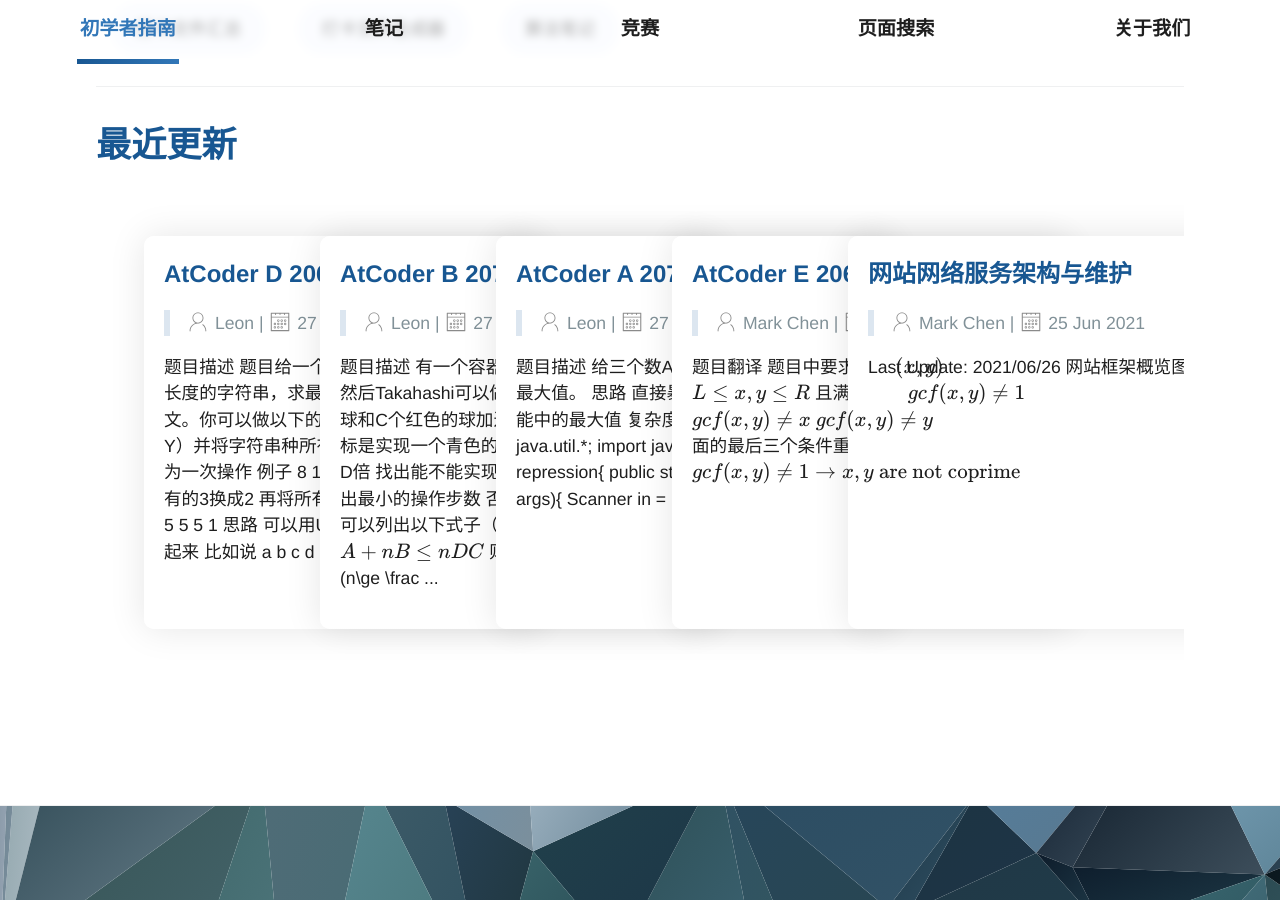
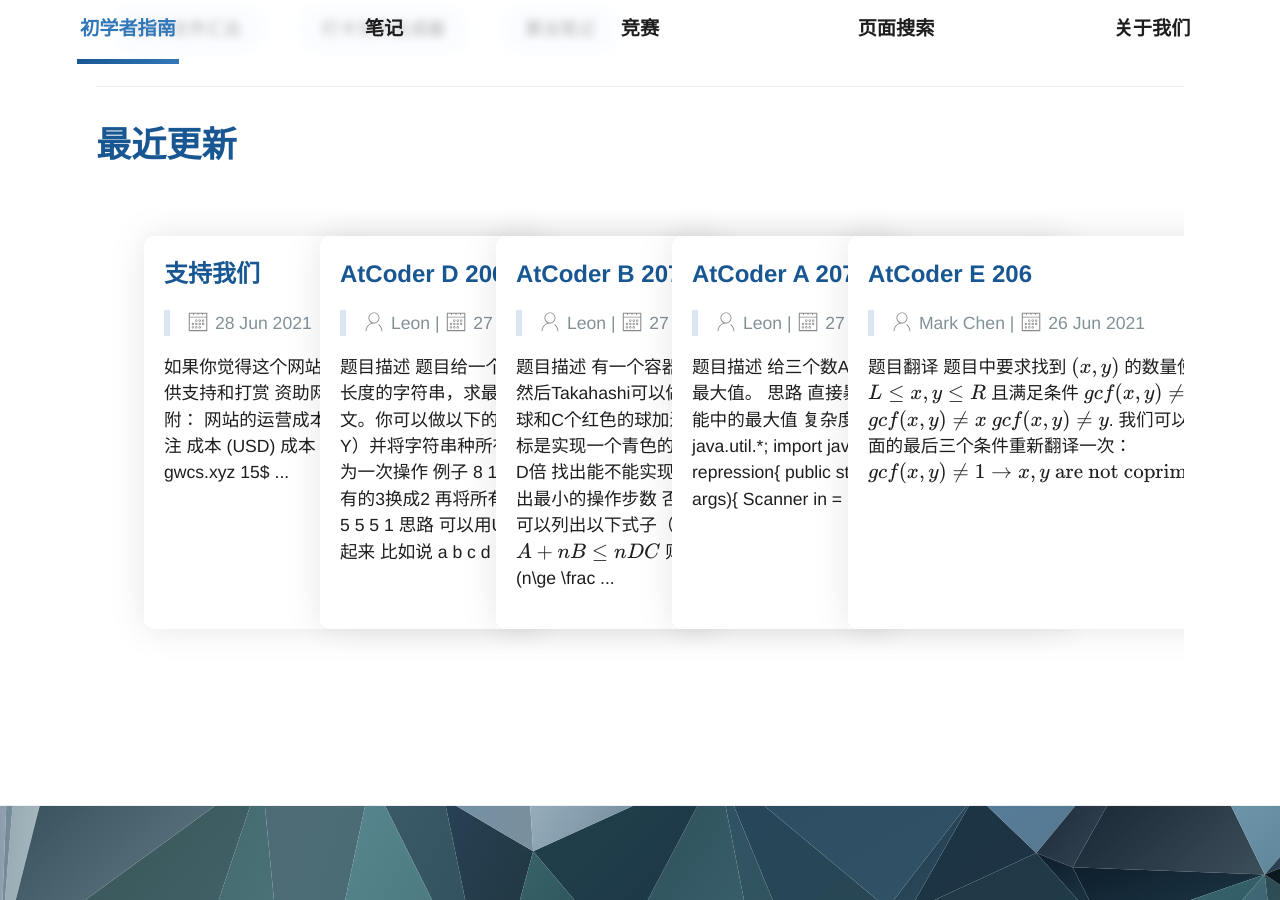
Before and after one commit to MarkChenYutian/gwcsclub, a Jekyll site: the page built from index.md, in a window 1280 px wide and 900 px high, scrolled down 2029 px. Built offline with Jekyll 4.4.1, drawn with Linux system fonts in a browser that asks for light colours; formulas are drawn with MathJax 3.

Commit message:
Add 'Support Us' Page

```diff
--- a/_posts/misc/2021-01-26-About-Us.md
+++ b/_posts/misc/2021-01-26-About-Us.md
@@ -37,6 +37,9 @@
         <h3>开发者工具箱 Developer Toolbox</h3>
         <div style="background: url('../../../../assets/console.svg') no-repeat right bottom; height: 7rem; background-size: contain;"></div>
     </div>
+    <div class="flex-page-card" onclick="window.location.href='{{ site.baseurl }}/2021/06/28/Support-Us.html'">
+        <h3>支持我们 Support Us</h3>
+    </div>
     <div class="flex-page-card" onclick="window.location.href='{{ site.baseurl }}/2021/02/26/Image-Archive.html'">
         <h3>照片墙 Image Archive</h3>
     </div>
--- /dev/null
+++ b/_posts/misc/2021-06-28-Support-Us.md
@@ -0,0 +1,30 @@
+---
+layout: page
+title: 支持我们
+tags: [Page, Miscellaneous]
+useTOC: false
+---
+
+如果你觉得这个网站帮助到了你，请为我们提供支持和打赏
+
+> 资助网站运行一个月 = 14￥
+
+<div class="horizontal-flex-box">
+    <img src="http://markdown-img-1304853431.cosgz.myqcloud.com/20210628011250.jpg" alt="5127b0b262eac849b17b97747623fd3" style="zoom:30%;" />
+    <img src="http://markdown-img-1304853431.cosgz.myqcloud.com/20210628011444.png" alt="image-20210628011444208" style="zoom:30%;" />
+</div>
+
+附：
+
+网站的运营成本一览表（每年）
+
+| 明细                                 | 备注                                        | 成本 (USD) | 成本 (CNY) |
+| ------------------------------------ | ------------------------------------------- | ---------- | ---------- |
+| GoDaddy 域名                         | gwcs.xyz                                    | 15$        | 105￥      |
+| AWS S3 网站存储服务                  | 30Mb/写入 * 400 写入/年 * 0$/Gb             | 0$         | 0￥        |
+| AWS Route 53 域名解析服务            | (0.5$/域名 * 月) * 12 月 * 1 域名           | 6$         | 72￥       |
+| AWS Cloudfront 内容分发服务（上行）  | 12Gb 上传 * 0.1$/Gb                         | 1.2$       | 8.4￥      |
+| AWS Cloudfront HTTPS / HTTP 请求代理 | 4000 请求 / 月 * 0.01$ / 万请求 * 12月 / 年 | 0.05$      | 0.35￥     |
+| AWS Cloudfront 内容分发服务（下行）  | 48000 请求 / 年 * 500Kb / 请求 * 0.08$ / Gb | 1.9$       | 13.3￥     |
+|                                      |                                             |            |            |
+| **合计**                             |                                             | 24.15$     | 169￥      |
```
